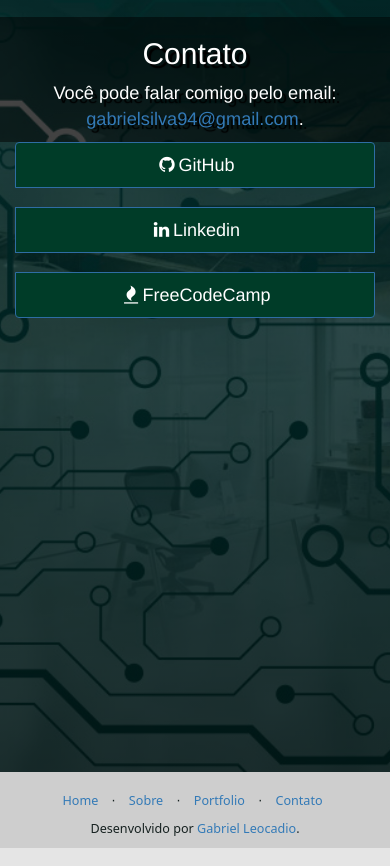
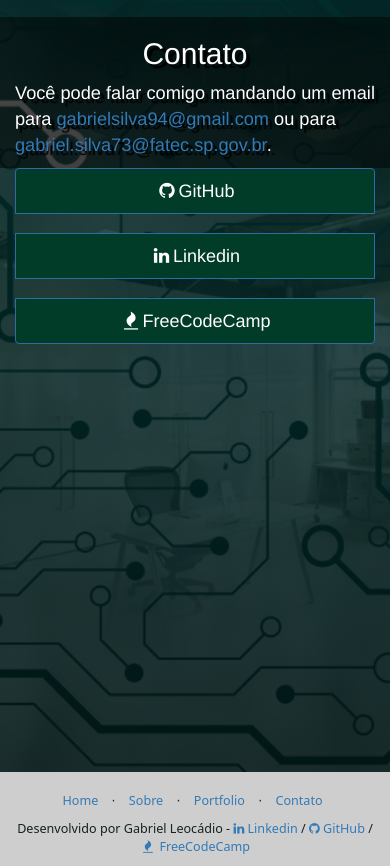
Before and after one commit to Leocadio94/leocadio94.github.io, a plain HTML site: page index.html in a window 390 px wide. Shown: the part 3778-4644 px from the top of the page. Drawn offline with nearby package versions, Linux system fonts and the light colour scheme.

Commit message:
Ajustes no 'Sobre' e no footer

```diff
--- a/index.html
+++ b/index.html
@@ -170,9 +170,9 @@
                 <div id="contact" class="row text-center">
                     <div id="contact-filter">
                         <div class="clearfix"> </div>
-                        <div id="contato" class="col-lg-4 col-xs-12">
-                            <h2 class="texto"> Contato </h2>
-                            <p class="texto"> Você pode falar comigo pelo email: <a href="mailto:gabrielsilva94@gmail.com" target="_blank">gabrielsilva94@gmail.com</a>.</p>
+                        <div id="contato" class="col-lg-4 col-xs-12 text-left">
+                            <h2 class="texto text-center"> Contato </h2>
+                            <p class="texto"> Você pode falar comigo mandando um email para <a href="mailto:gabrielsilva94@gmail.com" target="_blank">gabrielsilva94@gmail.com</a> ou para <a href="mailto:gabriel.silva73@fatec.sp.gov.br" target="_blank">gabriel.silva73@fatec.sp.gov.br</a>.</p>
                         </div>
                         <div id="botoes-contato" class="col-lg-4 col-xs-12 btn-group-vertical">
                             <a class="btn btn-primary btn-lg botao" href="https://github.com/Leocadio94" target="_blank"><i class="fa fa-github fa-fw"></i>GitHub</a>
@@ -181,7 +181,7 @@
                         </div>
                     </div>
                 </div>
-                <footer class="text-center">
+                <footer class="center-block text-center">
                     <ul class="list-inline">
                         <li>
                             <a href="#home">Home</a>
@@ -200,7 +200,9 @@
                         </li>
                     </ul>
                     <p>
-                        Desenvolvido por <a href="http://codepen.io/leocadio" target="_blank">Gabriel Leocadio</a>.
+                        <span>Desenvolvido por Gabriel Leocádio - <a href="https://br.linkedin.com/in/gabrielleocadio" target="_blank"><i class="fa fa-linkedin"></i> Linkedin</a> /
+                          <a href="https://github.com/Leocadio94" target="_blank"><i class="fa fa-github"></i> GitHub</a> /
+                          <a href="http://www.freecodecamp.com/leocadio94" target="_blank"><i class="fa fa-fire fa-fw"></i>  FreeCodeCamp </a></span>
                     </p>
                 </footer>
             </div>
```
